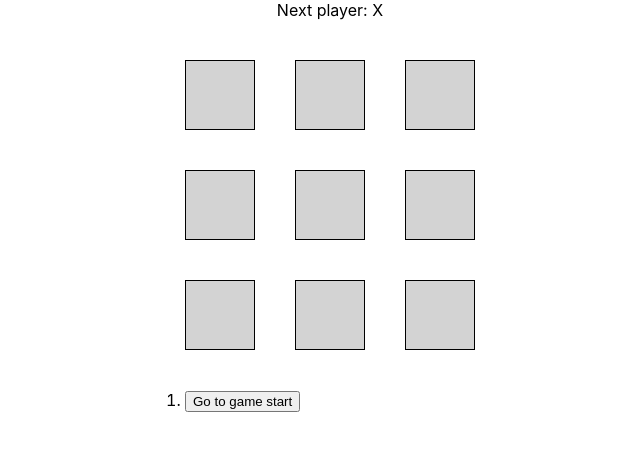
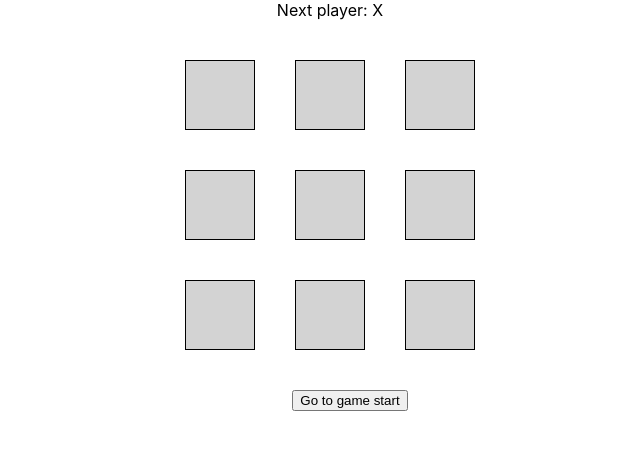
Before and after one commit to theredcap1/tictactoe, a React (Vite) app: page / in a window 1280 px wide. Shown: the top 450 px of the page, without its empty margins (310-950 px from the left). Built offline with nearby package versions, Linux system fonts and the light colour scheme.

Commit message:
initial cleanup

```diff
--- a/src/App.jsx
+++ b/src/App.jsx
@@ -23,8 +23,8 @@ export default function App() {
         else
             description = 'Go to game start';
         return (
-            <li>
-                <button onClick={() => jumpto(move)}>{description}</button>
+            <li style={{display: "flex", flexDirection: "row", justifyContent: "center"}}>
+                <button onClick={() => jumpto(move)} style={{marginBottom: '5px'}}>{description}</button>
             </li>
         )
     })
```
